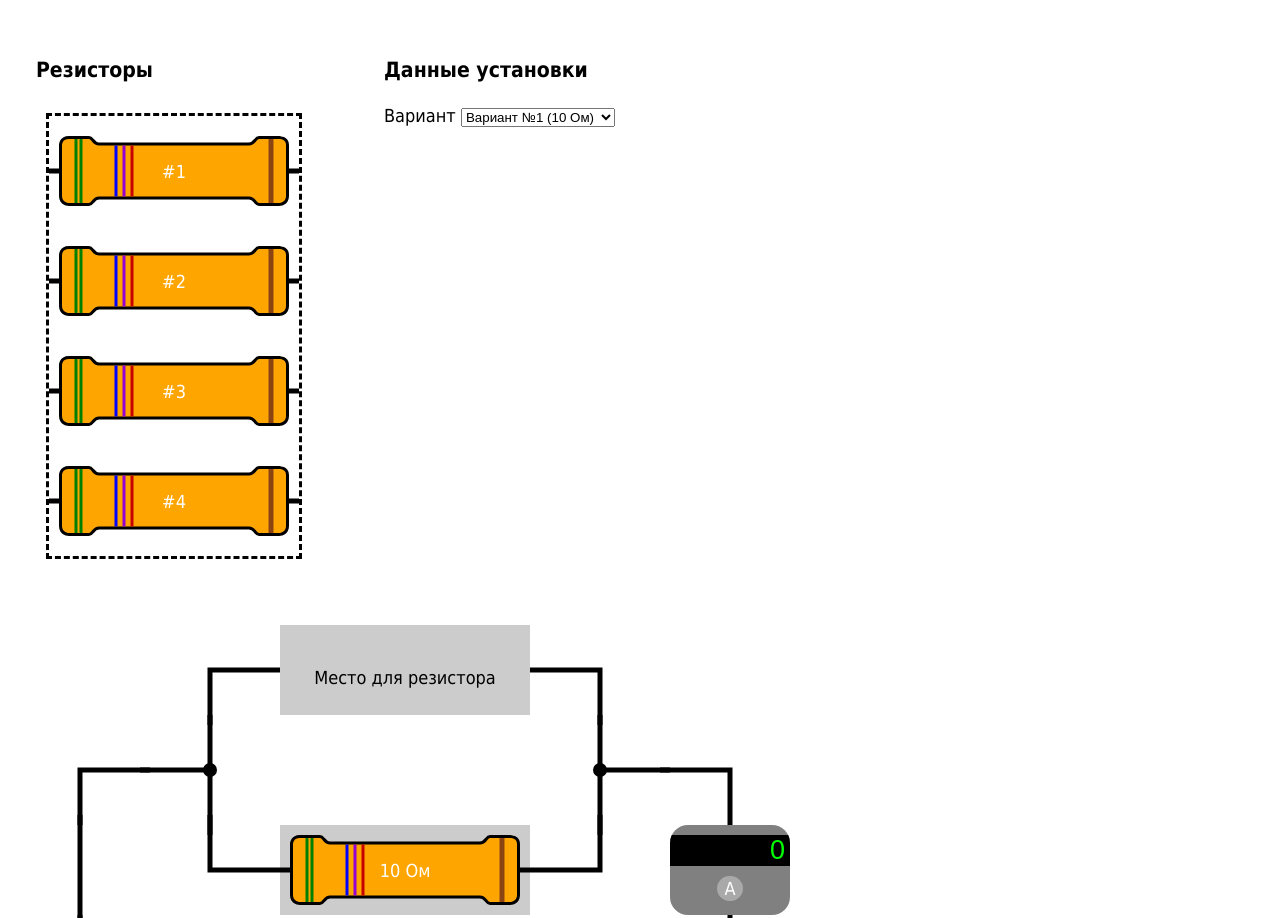
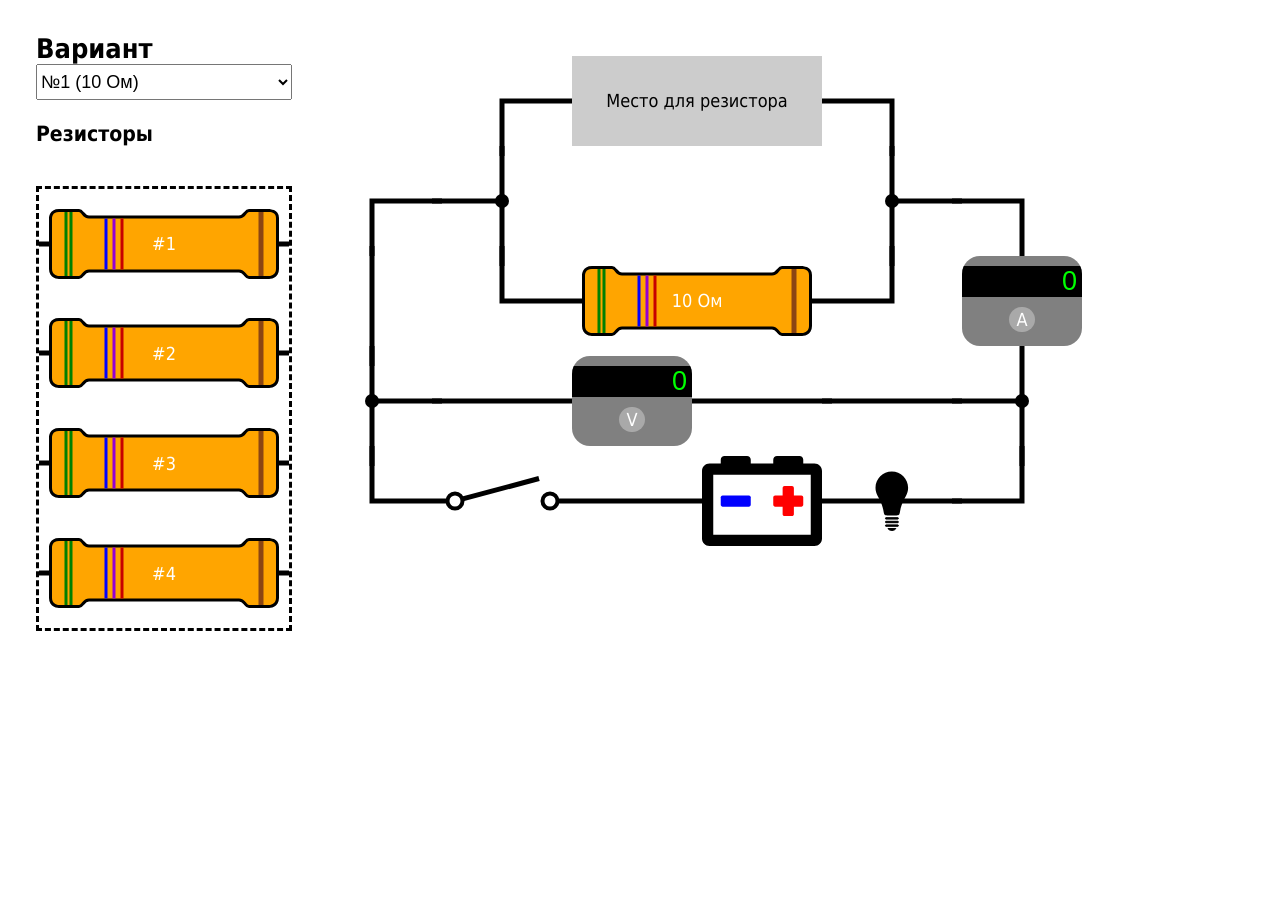
Before and after one commit to jag-k-stud/physic_lab-new, a plain HTML site: page index.html in a window 1280 px wide. Shown: the top 918 px of the page. After the commit the page ends 800 px from the top, so only its background shows below. Drawn offline with Linux system fonts and the light colour scheme.

Commit message:
Prerelease

```diff
--- a/index.html
+++ b/index.html
@@ -9,6 +9,16 @@
 <body>
 <div class="container">
   <div class="block">
+    <label>
+      <b style="font-size: 1.5em">Вариант</b>
+      <select class="variant">
+        <option value="10">№1 (10 Ом)</option>
+        <option value="15">№2 (15 Ом)</option>
+        <option value="3">№3 (3 Ом)</option>
+        <option value="0.5">№4 (0.5 Ом)</option>
+      </select>
+    </label>
+
     <h3>Резисторы</h3>
 
     <ul class="resistors__list js-resistors__list">
@@ -66,24 +76,8 @@
       </li>
     </ul>
   </div>
-  <div class="block">
-    <h3>Данные установки</h3>
 
-    <label>
-      Вариант
-      <select class="variant">
-        <option value="10">Вариант №1 (10 Ом)</option>
-        <option value="15">Вариант №2 (15 Ом)</option>
-        <option value="3">Вариант №3 (3 Ом)</option>
-        <option value="0.5">Вариант №4 (0.5 Ом)</option>
-      </select>
-    </label>
-
-
-  </div>
-</div>
-
-<div class="grid">
+  <div class="board">
     <svg class="wire wire__angle" fill="none" height="90" style="grid-column: 2" viewBox="0 0 120 90" width="120">
       <path d="M130 45H60V100" stroke="black" stroke-width="5"/>
     </svg>
@@ -108,8 +102,7 @@
 
     <div></div>
     <div></div>
-  <svg class="wire wire__cross" fill="none" height="90" viewBox="0 0 120 90" width="120"
-       xmlns="http://www.w3.org/2000/svg">
+    <svg class="wire wire__cross" fill="none" height="90" viewBox="0 0 120 90" width="120">
       <path d="M60 45H130M60 110V-10"/>
       <circle class="wire__circle" cx="60" cy="45" r="7"/>
     </svg>
@@ -126,7 +119,7 @@
       <path d="M130 45H60V-10"/>
     </svg>
 
-  <ul class="resistors__list resistors__list--result" data-children="1">
+    <ul class="resistors__list resistors__list--result resistors__list--variant" data-children="1">
       <li class="resistors__item resistors__item--variant" data-value="15">
         <span class="resistors__item--text">#1</span>
         <svg class="resistors__item--background" fill="currentColor" height="70" viewBox="0 0 250 70" width="250">
@@ -235,8 +228,7 @@
       <path d="M-10 45H60V-10"/>
     </svg>
   </div>
-
-
+</div>
 <script src="script.js"></script>
 </body>
 </html>
--- a/script.js
+++ b/script.js
@@ -10,6 +10,7 @@ const getNextElement = (cursorPosition, currentElement) => {
 
 const resistorListResultElement = document.querySelector(`.js-resistors__list--result`)
 const switcher = document.querySelector(`.switcher`)
+const board = document.querySelector(`.board`)
 
 const voltage = document.querySelector(`.display_voltage`)
 const ampere = document.querySelector(`.display_ampere`)
@@ -44,8 +45,8 @@ variant.addEventListener('change', setResistance, false);
 
 switcher.addEventListener('click', (evt) => {
   const enabled = evt.target.checked;
-  if (enabled) document.body.classList.add(`active`);
-  else document.body.classList.remove(`active`);
+  if (enabled) board.classList.add(`active`);
+  else board.classList.remove(`active`);
 
   for (const child of resistorListResultElement.children) {
     child.draggable = !enabled;
@@ -109,14 +110,14 @@ for (const resistorListElement of document.querySelectorAll(`.js-resistors__list
     resistor.classList.remove(`active`);
   }
 
-  resistorListElement.addEventListener(`dragstart`, dragstart, false);
-  resistorListElement.addEventListener(`dragend`, dragend, false);
-  resistorListElement.addEventListener(`dragover`, dragover, false);
+  resistorListElement.addEventListener(`dragstart`, dragstart);
+  resistorListElement.addEventListener(`dragend`, dragend);
+  resistorListElement.addEventListener(`dragover`, dragover);
 
 
-  resistorListElement.addEventListener(`touchstart`, dragstart, false);
-  resistorListElement.addEventListener(`touchend`, dragend, false);
-  resistorListElement.addEventListener(`touchmove`, dragover, false);
+  resistorListElement.addEventListener(`touchstart`, dragstart);
+  resistorListElement.addEventListener(`touchend`, dragend);
+  resistorListElement.addEventListener(`touchmove`, dragover);
 
 
 }
--- a/styles.css
+++ b/styles.css
@@ -45,18 +45,18 @@ body {
 }
 
 .container {
+  margin: 2em;
   display: flex;
   flex-direction: row;
 }
 
 .block {
-  margin: 2em;
   display: flex;
   flex-direction: column;
 }
 
 .resistors__list {
-  margin: var(--space);
+  /*margin: var(--space);*/
   padding: 0;
   list-style: none;
   display: flex;
@@ -92,7 +92,7 @@ body {
   bottom: 0;
   left: 0;
   justify-content: center;
-  padding: calc((var(--resistor-height) - var(--space)) / 2) 0;
+  padding: calc((var(--resistor-height) - var(--line-height)) / 2) 0;
 }
 
 .resistors__list--result .resistors__item {
@@ -127,12 +127,16 @@ body {
   display: block;
 }
 
-.resistors__item[draggable="false"] .resistors__item--background {
+.active .resistors__item--background, .resistors__item[draggable="false"] .resistors__item--background {
   color: tomato;
 }
 
 .resistors__item[draggable="true"] {
   cursor: move;
+}
+
+.resistors__list--variant:before {
+  background-color: transparent;
 }
 
 .selected {
@@ -231,7 +235,7 @@ body {
 }
 
 
-.grid {
+.board {
   margin: 20px;
   display: grid;
   grid-template-columns: repeat(var(--grid-column), 120px);
@@ -252,3 +256,10 @@ body {
   stroke: none;
   fill: black;
 }
+
+.variant {
+  display: block;
+  width: 100%;
+  height: 2em;
+  font-size: 1em;
+}
```
Also changed, not shown: resistor.svg. Lines whose indentation alone changed are shown as unchanged.
